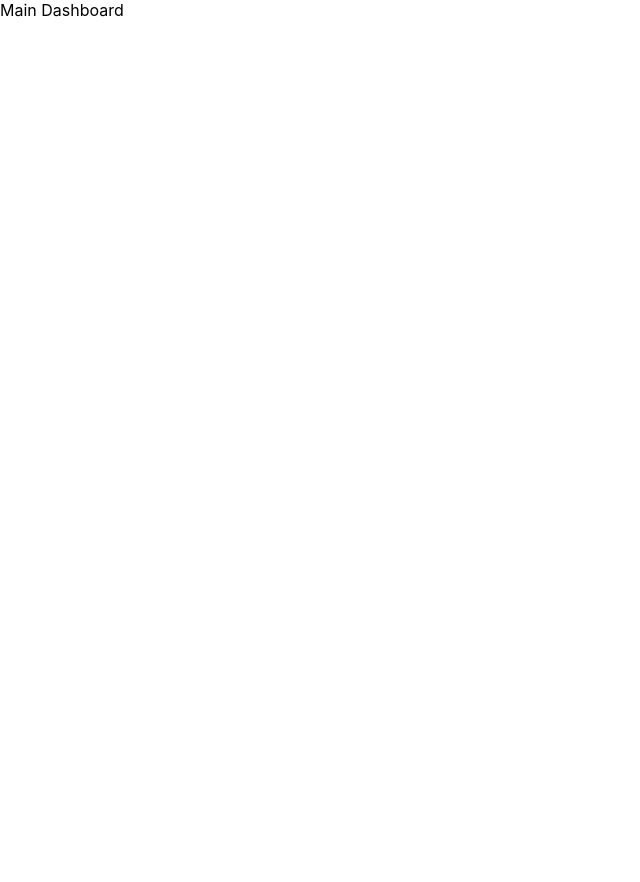
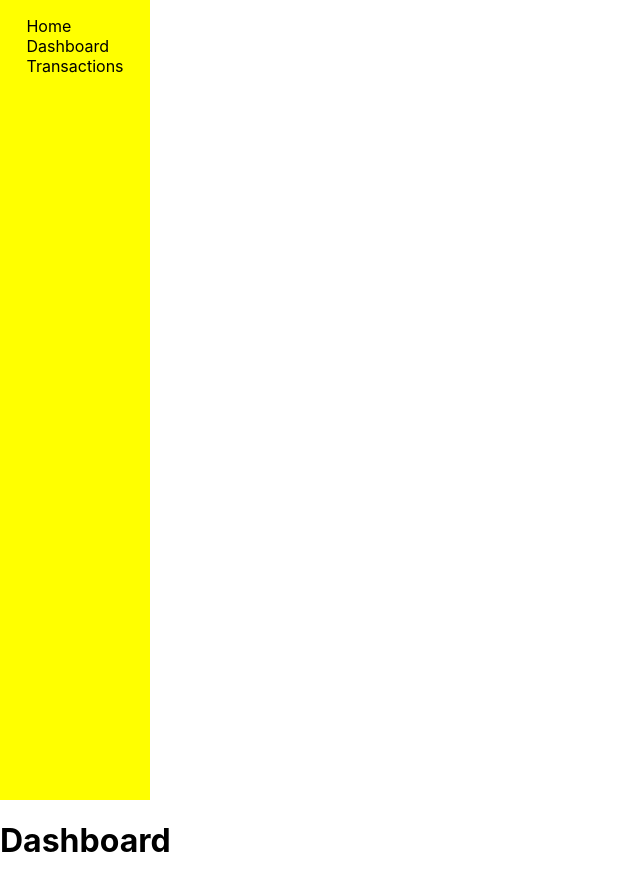
Before and after one commit to aniawojcik002/BudgetApp, a React (Create React App) app in the folder client/: page /dashboard in a window 1280 px wide. Shown: the whole page, without its empty margins (0-640 px from the left). Before the commit the page ends 800 px from the top, so only its background shows below. Built offline with nearby package versions, Linux system fonts and the light colour scheme.

Commit message:
Create Routing (react router6) & basic layout for Transaction & display data from local database

```diff
--- a/client/package.json
+++ b/client/package.json
@@ -8,6 +8,8 @@
     "@testing-library/user-event": "^13.5.0",
     "react": "^18.2.0",
     "react-dom": "^18.2.0",
+    "react-icons": "^4.4.0",
+    "react-router-dom": "^6.4.2",
     "react-scripts": "5.0.1",
     "web-vitals": "^2.1.4"
   },
@@ -17,7 +19,7 @@
     "test": "react-scripts test",
     "eject": "react-scripts eject"
   },
-  "proxy": "http://localhost:8080",
+  "proxy": "http://localhost:3000/",
   "eslintConfig": {
     "extends": [
       "react-app",
--- a/client/src/App.js
+++ b/client/src/App.js
@@ -1,10 +1,18 @@
-import './App.css';
+
+import "./App.css";
+import { Transactions } from "./Components/Transactions/Transactions";
+import { Routes, Route } from "react-router-dom";
+import { Dashboard } from "./Components/Dashboard/Dashboard";
 
 function App() {
   return (
-    <div className="App">
-      <div>Main Dashboard</div>
-    </div>
+    <>
+
+      <Routes>
+        <Route path="transactions" element={<Transactions />} />
+        <Route path="dashboard" element={<Dashboard />}></Route>
+      </Routes>
+    </>
   );
 }
 
--- /dev/null
+++ b/client/src/Components/Dashboard/Dashboard.js
@@ -0,0 +1,10 @@
+import Header from "../Header/Header"
+
+export const Dashboard = () => {
+  return (
+    <>
+    <Header />
+    <h1>Dashboard</h1>
+    </>
+  )
+}
--- /dev/null
+++ b/client/src/Components/Header/Header.js
@@ -0,0 +1,21 @@
+import styles from "./Header.module.css";
+import { Link } from 'react-router-dom';
+const Header = () => {
+  return (
+    <nav className={styles.navbar}>
+      <ul>
+        <li>
+          <Link className={styles.navLink} to="/">Home</Link>
+        </li>
+        <li>
+          <Link className={styles.navLink} to="/D}shboard">Dashboard</Link>
+        </li>
+        <li>
+          <Link className={styles.navLink} to="/T}ansactions">Transactions</Link>
+        </li>
+      </ul>
+    </nav>
+  );
+};
+
+export default Header;
--- /dev/null
+++ b/client/src/Components/Header/Header.module.css
@@ -0,0 +1,26 @@
+.navbar {
+  background-color: yellow;
+  width: 150px;
+  /* padding: 5px; */
+  height: 100vh;
+  display: flex;
+  justify-content: center;
+  align-items: flex-start;
+}
+ul {
+  /* it should be global */
+  padding: 0;
+  list-style-type: none;
+}
+.navLink  {
+  text-decoration: none;
+  color: #000;
+  cursor: pointer;
+  display: block;
+}
+/* a:-webkit-any-link {
+  text-decoration: none;
+  display: block;
+  color: white;
+  cursor: pointer;
+} */
--- /dev/null
+++ b/client/src/Components/Transactions/TransactionData.js
@@ -0,0 +1,44 @@
+import React from "react";
+import { useState, useEffect } from "react";
+
+const TransactionData = () => {
+  const [spending, setSpending] = useState([])
+  const fetchData = async function () {
+    const response = await fetch("http://localhost:5000/");
+    const jsonData = await response.json();
+
+    setSpending(jsonData);
+  };
+  useEffect(() => {
+    fetchData();
+  }, []);
+
+  return (
+    <>
+      <div className="data-table">
+        <table>
+          <thead>
+            <tr>
+              <th>Kategoria</th>
+              <th>Data</th>
+              <th>Wartość</th>
+            </tr>
+          </thead>
+          <tbody>
+            {spending.map((item) => {
+              return (
+                <tr key={item.id}>
+                  <td>{item.category}</td>
+                  <td>{item.money}</td>
+                  <td>{item.DateOfSpending.slice(0,10)}</td>
+                </tr>
+              )
+            })}
+          </tbody>
+        </table>
+      </div>
+    </>
+  );
+};
+
+export default TransactionData;
--- /dev/null
+++ b/client/src/Components/Transactions/Transactions.js
@@ -0,0 +1,30 @@
+// import styles from "./module.css";
+import styles from "./Transactions.module.css";
+import { Fragment } from "react";
+import Header from "../Header/Header";
+import TransactionData from "./TransactionData";
+
+export const Transactions = () => {
+  return (
+    <>
+      <div className={styles.wrapper}>
+        <div>
+          <Header />
+        </div>
+        <div className={styles.transactionsWrapper}>
+          <div className={styles.transactionsHeader}>
+            <h1 className={styles.title}>Transaction</h1>
+            <div className={styles.searchBox}>
+              <input type="text"></input>
+            </div>
+            <div className={styles.calendarBox}>
+              <input type="date"></input>
+            </div>
+            <button>Export as PDF</button>
+          </div>
+          <TransactionData />
+        </div>
+      </div>
+    </>
+  );
+};
--- /dev/null
+++ b/client/src/Components/Transactions/Transactions.module.css
@@ -0,0 +1,18 @@
+.title {
+  font-size: 22px;
+}
+.wrapper {
+  background-color: aqua;
+  display: flex;
+  flex-direction: row;
+
+}
+.transactionsHeader {
+  display: flex;
+  flex-direction: row;
+  max-height: 80px;
+  width: 100%;
+  justify-content: center;
+  align-items: center;
+  flex-wrap: wrap;
+}
--- a/client/src/index.js
+++ b/client/src/index.js
@@ -1,17 +1,21 @@
-import React from 'react';
-import ReactDOM from 'react-dom/client';
-import './index.css';
-import App from './App';
-import reportWebVitals from './reportWebVitals';
+import React from "react";
+import ReactDOM from "react-dom/client";
+import "./index.css";
+import App from "./App";
+// import reportWebVitals from './reportWebVitals';
+import { BrowserRouter } from "react-router-dom";
 
-const root = ReactDOM.createRoot(document.getElementById('root'));
+const root = ReactDOM.createRoot(document.getElementById("root"));
+
 root.render(
   <React.StrictMode>
-    <App />
+    <BrowserRouter>
+      <App />
+    </BrowserRouter>
   </React.StrictMode>
 );
 
 // If you want to start measuring performance in your app, pass a function
 // to log results (for example: reportWebVitals(console.log))
 // or send to an analytics endpoint. Learn more: https://bit.ly/CRA-vitals
-reportWebVitals();
+// reportWebVitals();
```
Also changed, not shown: 2 other files (tests, documents, lock files or other folders).
